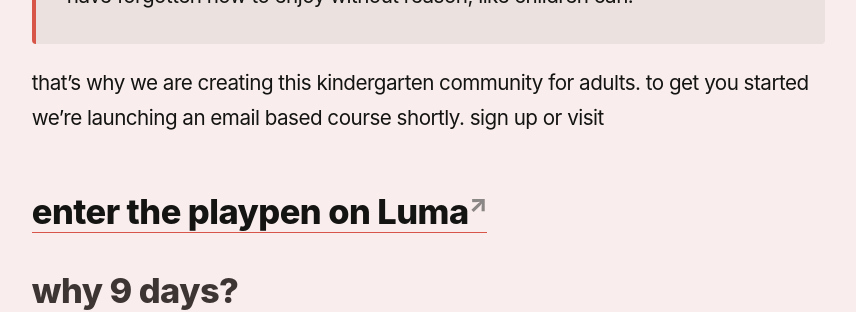
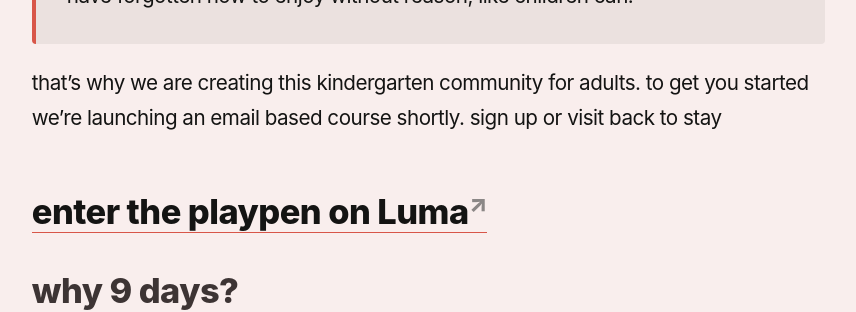
Before and after one commit to reddy2go/redgarden, a Jekyll site: the page built from _notes/playpen.md, in a window 1280 px wide and 900 px high, scrolled down 671 px. Shown: the part 190-502 px from the top of the window, without its empty margins (45-901 px from the left). Built offline with Jekyll 4.4.1, drawn with Linux system fonts in a browser that asks for light colours; some web fonts are replaced; Markdown is read by kramdown in place of the engine named in the settings.

Commit message:
auto commit

```diff
--- a/_notes/playpen.md
+++ b/_notes/playpen.md
@@ -8,7 +8,7 @@ favicon:
 
 > joy is our default state of mind. period. and play is the way to get there. but we have forgotten how to enjoy without reason, like children can.
 
-that’s why we are creating this kindergarten community for adults. to get you started we're launching an email based course shortly. sign up or visit
+that’s why we are creating this kindergarten community for adults. to get you started we're launching an email based course shortly. sign up or visit back to stay
 
 ### [enter the playpen on Luma](https://lu.ma/community/com-bTQQ4bGoEThBj51)
 
```
